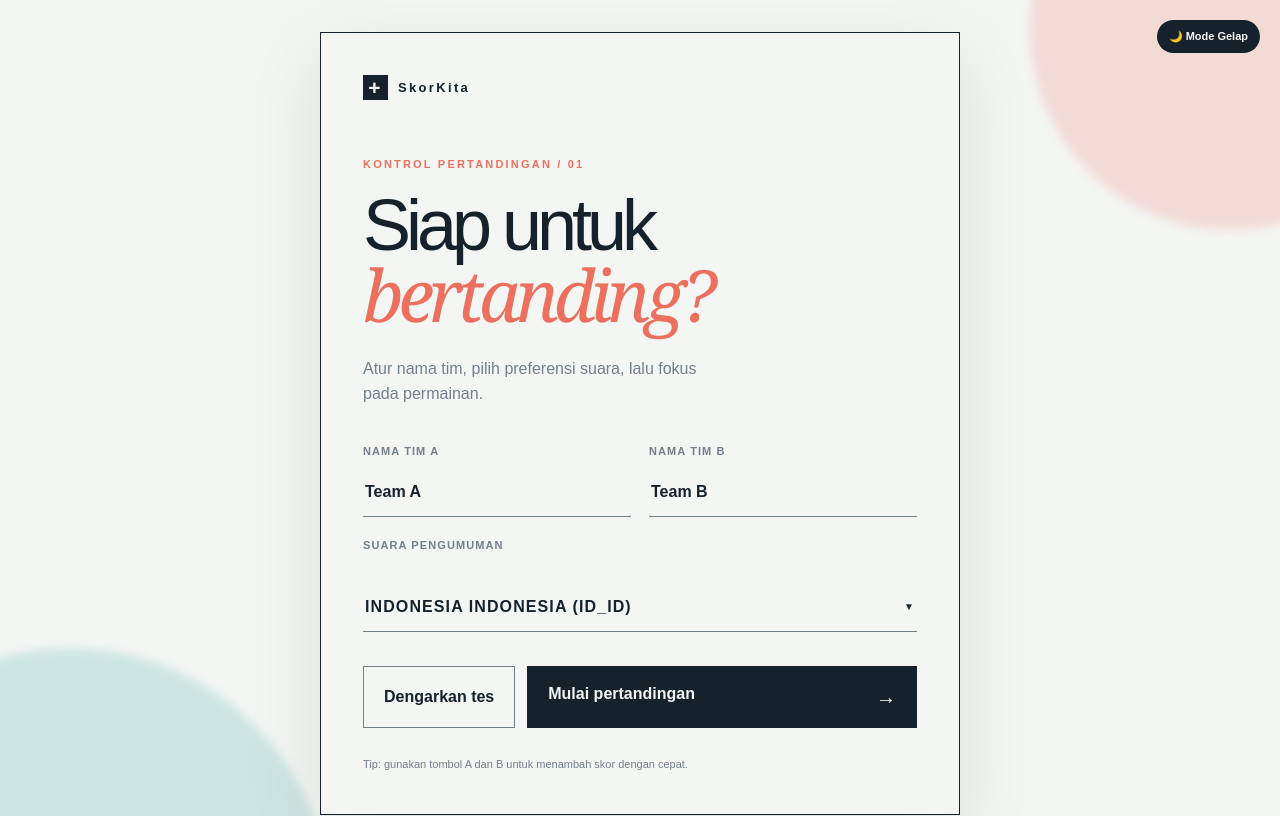
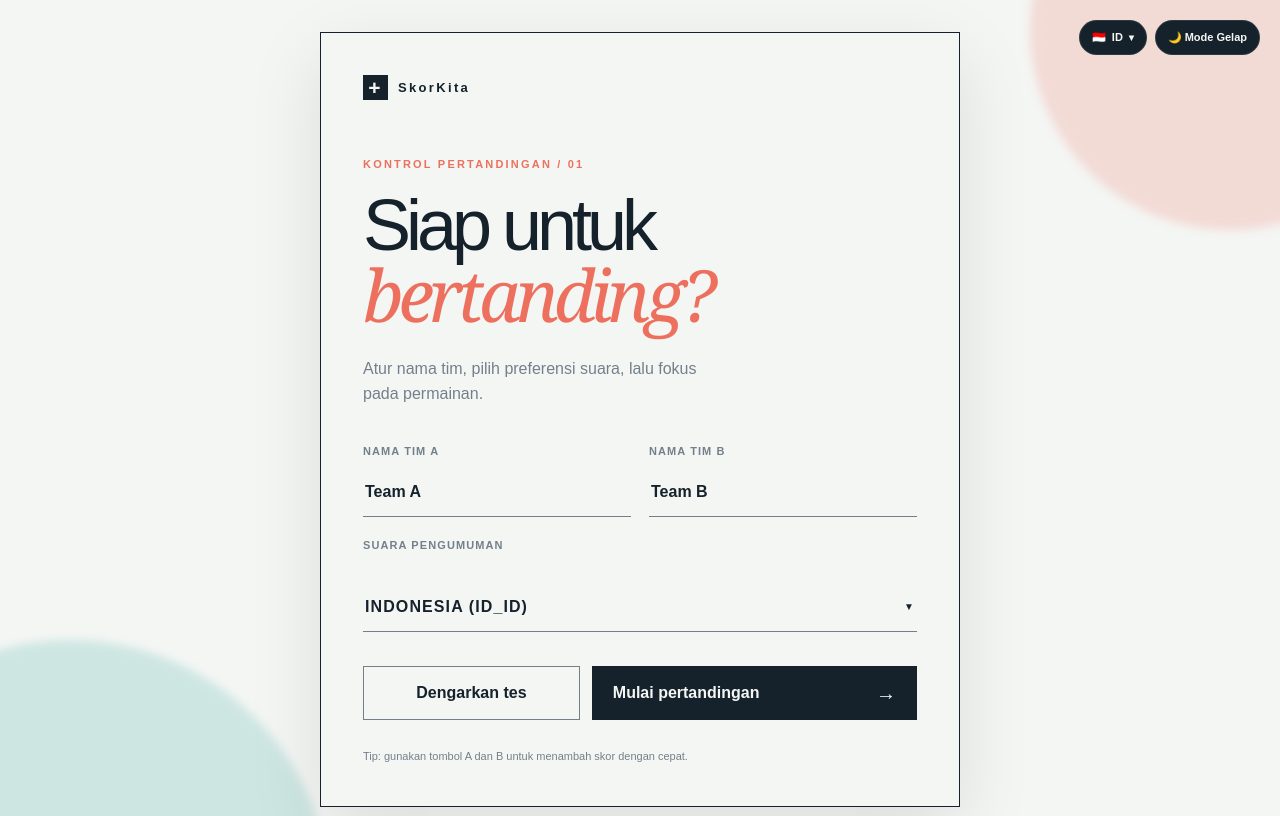
Before and after one commit to mhmmadeffan/Skorkita, a Next.js app: page / in a window 1280 px wide. Shown: the top 816 px of the page. Built offline with nearby package versions, Linux system fonts and the light colour scheme.

Commit message:
style: add button active interactions and update actions layout

```diff
--- a/src/app/globals.css
+++ b/src/app/globals.css
@@ -5,7 +5,9 @@
 * { box-sizing: border-box; }
 body { margin: 0; background: var(--paper); color: var(--ink); font-family: Arial, Helvetica, sans-serif; transition: background .3s, color .3s; }
 button, input, select { font: inherit; color: var(--ink); }
-button { cursor: pointer; }
+button { cursor: pointer; transition: transform .14s ease, filter .14s ease, box-shadow .14s ease; }
+button:active { transform: scale(.96); filter: brightness(.94); }
+a.social-button:active { transform: scale(.9); }
 .setup-page { min-height: 100vh; display: grid; place-items: center; padding: 32px; position: relative; overflow: hidden; background: var(--paper); }
 .ambient { position: absolute; border-radius: 999px; filter: blur(5px); opacity: .65; transition: background .3s; }
 .ambient-one { width: 520px; height: 520px; background: var(--teal); opacity: .2; left: -190px; bottom: -210px; }
@@ -33,19 +35,30 @@ input:focus, select:focus { border-color: var(--coral); }
 .voice-select-options li:hover { background: rgba(255,255,255,.08); }
 .voice-select-options li.selected { color: var(--coral); font-weight: bold; }
 .dark .voice-select-options li:hover { background: rgba(255,255,255,.06); }
-.actions { display: flex; gap: 12px; margin-top: 34px; }
-.actions button, .center-controls button { padding: 15px 20px; border: 1px solid var(--muted); background: transparent; font-weight: bold; transition: border .3s; }
-.actions .primary { flex: 1; background: var(--ink); border-color: var(--ink); color: var(--paper); text-align: left; }
-.primary span { float: right; font-size: 20px; }
+.actions { display: grid; grid-template-columns: minmax(150px, .8fr) minmax(220px, 1.2fr); gap: 12px; margin-top: 34px; }
+.actions button, .center-controls button { min-height: 52px; padding: 14px 20px; border: 1px solid var(--muted); background: transparent; font-weight: bold; line-height: 1.2; transition: border .3s, background .3s, transform .2s; }
+.actions button:hover { transform: translateY(-1px); }
+.actions .primary { background: var(--ink); border-color: var(--ink); color: var(--paper); text-align: left; display: flex; align-items: center; justify-content: space-between; gap: 12px; }
+.primary span { font-size: 20px; flex: 0 0 auto; }
 .hint { font-size: 11px; color: var(--muted); margin-top: 28px; }
 .theme-toggle { border: 0; background: var(--ink); color: var(--paper); padding: 8px 12px; border-radius: 99px; font-size: 11px; font-weight: bold; transition: background .3s; }
-.setup-page .theme-toggle { position: absolute; top: 20px; right: 20px; z-index: 10; }
-.game-page .theme-toggle { margin-left: 12px; }
-.game-header-actions { display: flex; align-items: center; gap: 8px; }
-.game-page { min-height: 100vh; display: flex; flex-direction: column; padding: 26px 34px 18px; background: var(--paper); }
-.game-header { display: flex; align-items: center; justify-content: space-between; }
-.live { color: var(--coral); font-size: 11px; font-weight: bold; letter-spacing: .15em; }.live span { display: inline-block; width: 7px; height: 7px; border-radius: 50%; background: var(--coral); margin-right: 8px; }
-.exit { border: 0; background: transparent; color: var(--muted); font-size: 13px; }.exit span { color: var(--coral); margin-left: 8px; }
+.setup-header-actions { position: absolute; top: 20px; right: 20px; z-index: 10; display: flex; gap: 8px; }
+.language-selector-wrap { position: relative; }
+.language-toggle-btn { display: flex; align-items: center; gap: 6px; border: 0; background: var(--ink); color: var(--paper); padding: 8px 12px; border-radius: 99px; font-size: 11px; font-weight: bold; }
+.lang-arrow { font-size: 10px; }
+.language-dropdown-menu { position: absolute; top: calc(100% + 8px); right: 0; background: var(--paper); border: 1px solid var(--muted); border-radius: 8px; list-style: none; padding: 4px 0; margin: 0; z-index: 20; box-shadow: 0 12px 40px rgba(0,0,0,.15); width: 120px; }
+.language-dropdown-menu li { padding: 10px 16px; cursor: pointer; display: flex; align-items: center; gap: 8px; font-size: 14px; }
+.language-dropdown-menu li:hover { background: rgba(0,0,0,.05); }
+.dark .language-dropdown-menu li:hover { background: rgba(255,255,255,.05); }
+.language-dropdown-menu li.selected { color: var(--coral); font-weight: bold; }
+.game-header { display: flex; align-items: center; justify-content: space-between; gap: 24px; flex-wrap: wrap; }
+.game-header-actions { display: flex; align-items: center; gap: 12px; }
+.exit { display: inline-flex; align-items: center; gap: 6px; border: 1px solid var(--muted); background: transparent; color: var(--ink); padding: 8px 14px; border-radius: 99px; font-size: 11px; font-weight: bold; transition: all .2s; }
+.exit:hover { background: var(--ink); color: var(--paper); border-color: var(--ink); }
+.exit span { color: var(--coral); font-size: 12px; margin: 0; }
+.game-page .theme-toggle, .game-page .language-toggle-btn { border: 1px solid var(--muted); background: transparent; color: var(--ink); }
+.game-page .theme-toggle:hover, .game-page .language-toggle-btn:hover { background: var(--ink); color: var(--paper); border-color: var(--ink); }
+.setup-header-actions .theme-toggle, .setup-header-actions .language-toggle-btn { border: 1px solid rgba(255,255,255,0.1); }
 .score-grid { flex: 1; display: grid; grid-template-columns: 1fr 1fr; gap: 16px; margin: 28px 0 20px; }
 .score-panel { border: 0; color: white; padding: clamp(26px, 5vw, 74px); text-align: left; display: flex; flex-direction: column; justify-content: space-between; min-height: 510px; transition: transform .25s, filter .25s; }.score-panel:hover { filter: saturate(1.1); transform: translateY(-3px); }.score-panel.pulse { animation: pulse .45s ease; }
 .coral { background: var(--coral); }.teal { background: var(--teal); }.team-index, .tap { font-size: 11px; letter-spacing: .15em; opacity: .75; }.team-name { font-size: clamp(28px, 5vw, 64px); font-weight: bold; letter-spacing: -.05em; }.score-panel strong { font-size: clamp(130px, 22vw, 300px); line-height: .75; letter-spacing: -.1em; font-weight: 800; }.tap b { font-size: 24px; margin-left: 8px; vertical-align: -2px; }
@@ -61,4 +74,4 @@ input:focus, select:focus { border-color: var(--coral); }
 .social-button svg.stroke-icon { fill: none; stroke: currentColor; stroke-width: 2; stroke-linecap: round; stroke-linejoin: round; }
 .social-button:hover { color: var(--paper); background: var(--coral); border-color: var(--coral); transform: translateY(-2px); box-shadow: 0 4px 12px rgba(0,0,0,.1); }
 @keyframes pulse { 50% { transform: scale(.985); filter: brightness(1.13); } }
-@media (max-width: 700px) { .setup-card { padding: 28px; }.form-grid, .score-grid { grid-template-columns: 1fr; }.score-panel { min-height: 280px; }.score-panel strong { font-size: 120px; }.control-bar { gap: 12px; flex-wrap: wrap; }.center-controls { order: 3; width: 100%; justify-content: center; }.game-page { padding: 20px 16px; }.live { display: none; } }
+@media (max-width: 700px) { .setup-card { padding: 28px; }.form-grid, .score-grid { grid-template-columns: 1fr; }.actions { grid-template-columns: 1fr; }.score-panel { min-height: 280px; }.score-panel strong { font-size: 120px; }.control-bar { gap: 12px; flex-wrap: wrap; }.center-controls { order: 3; width: 100%; justify-content: center; }.game-page { padding: 20px 16px; }.live { display: none; } }
--- a/src/app/page.tsx
+++ b/src/app/page.tsx
@@ -1,9 +1,10 @@
 "use client";
 
-import { useEffect, useState } from "react";
+import { useEffect, useRef, useState } from "react";
 import { TEXTS, getLangLabel } from "@/lib/i18n";
 import { useTheme, ThemeToggle } from "@/components/ui/ThemeToggle";
 import { VoiceDropdown } from "@/components/ui/VoiceDropdown";
+import { LanguageToggle } from "@/components/ui/LanguageToggle";
 import { useSpeech } from "@/hooks/useSpeech";
 import type { Team, LangKey } from "@/types/game.types";
 
@@ -14,21 +15,56 @@ export default function Home() {
   const [scoreA, setScoreA] = useState(0);
   const [scoreB, setScoreB] = useState(0);
   const [audio, setAudio] = useState(true);
-  const [voiceLang, setVoiceLang] = useState<LangKey>("id-ID");
+  const [voiceLang, setVoiceLang] = useState<LangKey | "">("id-ID");
   const [lastTeam, setLastTeam] = useState<Team | null>(null);
   const [dark, setDark] = useState(false);
+  const restoredRef = useRef(false);
 
   const { toggleTheme, getSystemPreference } = useTheme();
+  const storageKey = "skorkita-score-state";
   const { speak } = useSpeech(voiceLang, audio);
-  const t = TEXTS[voiceLang];
+  const activeLang: LangKey = voiceLang || "id-ID";
+  const t = TEXTS[activeLang];
 
   useEffect(() => {
     setDark(getSystemPreference());
+    const saved = localStorage.getItem(storageKey);
+    if (!saved) {
+      restoredRef.current = true;
+      return;
+    }
+    try {
+      const state = JSON.parse(saved) as Partial<{
+        started: boolean;
+        teamA: string;
+        teamB: string;
+        scoreA: number;
+        scoreB: number;
+        audio: boolean;
+        voiceLang: LangKey | "";
+      }>;
+      if (typeof state.started === "boolean") setStarted(state.started);
+      if (typeof state.teamA === "string") setTeamA(state.teamA);
+      if (typeof state.teamB === "string") setTeamB(state.teamB);
+      if (typeof state.scoreA === "number" && state.scoreA >= 0) setScoreA(state.scoreA);
+      if (typeof state.scoreB === "number" && state.scoreB >= 0) setScoreB(state.scoreB);
+      if (typeof state.audio === "boolean") setAudio(state.audio);
+      if (state.voiceLang === "" || state.voiceLang === "id-ID" || state.voiceLang === "en-US") setVoiceLang(state.voiceLang);
+    } catch {
+      localStorage.removeItem(storageKey);
+    } finally {
+      restoredRef.current = true;
+    }
   }, []);
 
   useEffect(() => {
-    document.documentElement.lang = getLangLabel(voiceLang);
-  }, [voiceLang]);
+    if (!restoredRef.current) return;
+    localStorage.setItem(storageKey, JSON.stringify({ started, teamA, teamB, scoreA, scoreB, audio, voiceLang }));
+  }, [started, teamA, teamB, scoreA, scoreB, audio, voiceLang]);
+
+  useEffect(() => {
+    document.documentElement.lang = getLangLabel(activeLang);
+  }, [activeLang]);
 
   useEffect(() => {
     toggleTheme(dark);
@@ -54,7 +90,7 @@ export default function Home() {
     else setScoreB(nextB);
     setLastTeam(team);
     window.setTimeout(() => setLastTeam(null), 450);
-    speak(nextA === nextB ? t.tieSpeech(nextA) : t.scoreSpeech(team === "A" ? teamA : teamB, team === "A" ? nextA : nextB));
+    speak(nextA === nextB ? t.tieSpeech(nextA) : `${teamA} ${nextA}, ${teamB} ${nextB}`);
   }
 
   const subtractScore = (team: Team) => {
@@ -76,12 +112,15 @@ export default function Home() {
     setTeamB("Team B");
   };
 
-  const tToggleLabel = dark ? (voiceLang.startsWith("id") ? "Mode Terang" : "Light Mode") : (voiceLang.startsWith("id") ? "Mode Gelap" : "Dark Mode");
+  const tToggleLabel = dark ? (activeLang.startsWith("id") ? "Mode Terang" : "Light Mode") : (activeLang.startsWith("id") ? "Mode Gelap" : "Dark Mode");
 
   if (!started) {
     return (
       <main className="setup-page">
-        <ThemeToggle dark={dark} toggle={() => setDark(!dark)} label={tToggleLabel} />
+        <div className="setup-header-actions">
+          <LanguageToggle currentLang={activeLang} onChange={(lang) => setVoiceLang(lang)} />
+          <ThemeToggle dark={dark} toggle={() => setDark(!dark)} label={tToggleLabel} />
+        </div>
         <div className="ambient ambient-one" /><div className="ambient ambient-two" />
         <section className="setup-card">
           <div className="brand"><span className="brand-mark">+</span><span>SkorKita</span></div>
@@ -116,6 +155,7 @@ export default function Home() {
         <div className="game-header-actions">
           <div className="live"><span /> {t.liveMatch}</div>
           <button className="exit" onClick={newGame}>{t.newGame} <span>↗</span></button>
+          <LanguageToggle currentLang={activeLang} onChange={(lang) => setVoiceLang(lang)} />
           <ThemeToggle dark={dark} toggle={() => setDark(!dark)} label={tToggleLabel} />
         </div>
       </header>
--- /dev/null
+++ b/src/components/ui/LanguageToggle.tsx
@@ -0,0 +1,62 @@
+"use client";
+
+import { useEffect, useRef, useState } from "react";
+import type { LangKey } from "@/types/game.types";
+
+interface LanguageToggleProps {
+  currentLang: LangKey;
+  onChange: (lang: LangKey) => void;
+}
+
+export function LanguageToggle({ currentLang, onChange }: LanguageToggleProps) {
+  const [open, setOpen] = useState(false);
+  const ref = useRef<HTMLDivElement>(null);
+
+  useEffect(() => {
+    function handleClickOutside(e: MouseEvent) {
+      if (ref.current && !ref.current.contains(e.target as Node)) setOpen(false);
+    }
+    document.addEventListener("mousedown", handleClickOutside);
+    return () => document.removeEventListener("mousedown", handleClickOutside);
+  }, []);
+
+  const options: { key: LangKey; label: string; flag: string }[] = [
+    { key: "id-ID", label: "Indonesia", flag: "🇮🇩" },
+    { key: "en-US", label: "English", flag: "🇺🇸" },
+  ];
+
+  const currentOption = options.find((opt) => opt.key === currentLang) ?? options[0];
+
+  return (
+    <div className="language-selector-wrap" ref={ref}>
+      <button
+        type="button"
+        className="language-toggle-btn"
+        onClick={() => setOpen(!open)}
+        aria-label="Select Language"
+      >
+        <span>{currentOption.flag}</span>
+        <span className="lang-code">{currentOption.key === "id-ID" ? "ID" : "EN"}</span>
+        <span className="lang-arrow">▾</span>
+      </button>
+
+      {open && (
+        <ul className="language-dropdown-menu">
+          {options.map((option) => (
+            <li
+              key={option.key}
+              className={option.key === currentLang ? "selected" : ""}
+              onClick={() => {
+                onChange(option.key);
+                setOpen(false);
+              }}
+            >
+              <span className="flag-icon">{option.flag}</span>
+              <span>{option.label}</span>
+            </li>
+          ))}
+        </ul>
+      )}
+    </div>
+  );
+}
--- a/src/components/ui/VoiceDropdown.tsx
+++ b/src/components/ui/VoiceDropdown.tsx
@@ -5,8 +5,8 @@ import { LANG_KEYS } from "@/types/game.types";
 import type { LangKey } from "@/types/game.types";
 
 interface VoiceDropdownProps {
-  value: LangKey;
-  onChange: (lang: LangKey) => void;
+  value: LangKey | "";
+  onChange: (lang: LangKey | "") => void;
   t: any;
 }
 
@@ -25,24 +25,17 @@ export function VoiceDropdown({ value, onChange, t }: VoiceDropdownProps) {
   return (
     <div className="voice-select" ref={ref}>
       <label>{t.voiceLabel}</label>
-      <div
-        className={`voice-select-trigger ${open ? "open" : ""}`}
-        onClick={() => setOpen(!open)}
-      >
-        <span>{t.voiceOptions[value]}</span>
+      <div className={`voice-select-trigger ${open ? "open" : ""}`} onClick={() => setOpen(!open)}>
+        <span>{value ? t.voiceOptions[value] : t.noVoiceOption}</span>
         <span className="chevron">▼</span>
       </div>
       {open && (
         <ul className="voice-select-options">
+          <li className={value === "" ? "selected" : ""} onClick={() => { onChange(""); setOpen(false); }}>
+            {t.noVoiceOption}
+          </li>
           {LANG_KEYS.map((lang) => (
-            <li
-              key={lang}
-              className={lang === value ? "selected" : ""}
-              onClick={() => {
-                onChange(lang);
-                setOpen(false);
-              }}
-            >
+            <li key={lang} className={lang === value ? "selected" : ""} onClick={() => { onChange(lang); setOpen(false); }}>
               {t.voiceOptions[lang]}
             </li>
           ))}
--- a/src/hooks/useSpeech.ts
+++ b/src/hooks/useSpeech.ts
@@ -4,7 +4,7 @@ import { useState, useEffect } from "react";
 import type { LangKey } from "@/types/game.types";
 import { LANG_KEYS } from "@/types/game.types";
 
-export function useSpeech(voiceLang: LangKey, audioEnabled: boolean) {
+export function useSpeech(voiceLang: LangKey | "", audioEnabled: boolean) {
   const [resolvedVoices, setResolvedVoices] = useState<Record<string, SpeechSynthesisVoice | null>>({});
 
   useEffect(() => {
@@ -22,7 +22,7 @@ export function useSpeech(voiceLang: LangKey, audioEnabled: boolean) {
   }, []);
 
   const speak = (text: string) => {
-    if (!audioEnabled) return;
+    if (!audioEnabled || !voiceLang) return;
     const utterance = new SpeechSynthesisUtterance(text);
     const selectedVoice = resolvedVoices[voiceLang] ?? null;
     if (selectedVoice) utterance.voice = selectedVoice;
--- a/src/lib/i18n.ts
+++ b/src/lib/i18n.ts
@@ -26,6 +26,7 @@ export const TEXTS: Record<
     scoreSpeech: (team: string, score: number) => string;
     resetSpeech: string;
     voiceOptions: Record<LangKey, string>;
+    noVoiceOption: string;
   }
 > = {
   "id-ID": {
@@ -52,9 +53,10 @@ export const TEXTS: Record<
     scoreSpeech: (team: string, score: number) => `${team} ${score}`,
     resetSpeech: "Skor telah direset ke nol",
     voiceOptions: {
-      "id-ID": "Indonesia Indonesia (id_ID)",
+      "id-ID": "Indonesia (id_ID)",
       "en-US": "Inggris Amerika Serikat (en_US)",
     },
+    noVoiceOption: "Suara nonaktif",
   },
   "en-US": {
     eyebrow: "MATCH CONTROL / 01",
@@ -80,9 +82,10 @@ export const TEXTS: Record<
     scoreSpeech: (team: string, score: number) => `${team} ${score}`,
     resetSpeech: "Score has been reset to zero",
     voiceOptions: {
-      "id-ID": "Indonesian Indonesia (id_ID)",
+      "id-ID": "Indonesian (id_ID)",
       "en-US": "English United States (en_US)",
     },
+    noVoiceOption: "Voice disabled",
   },
 };
 
```
